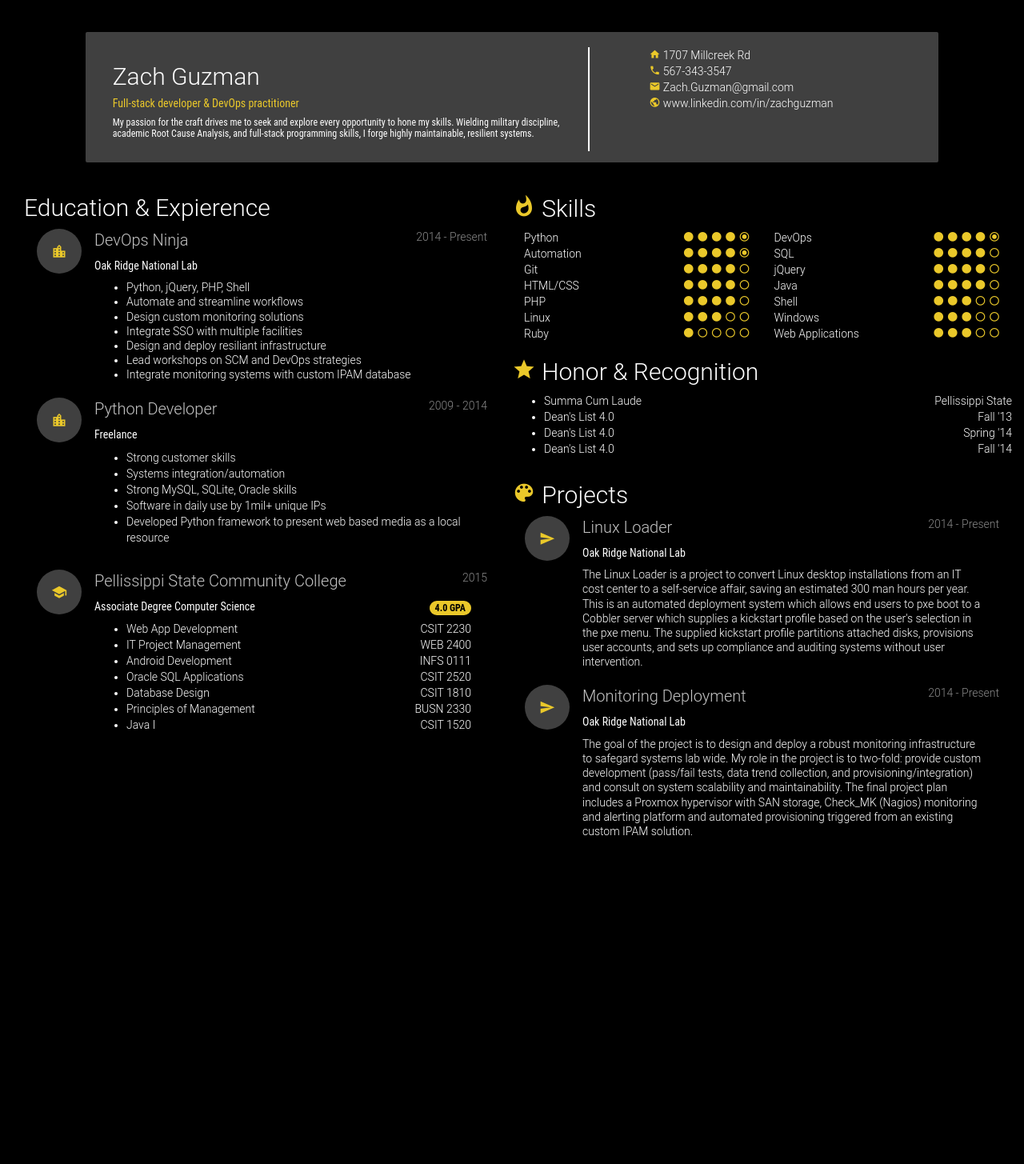
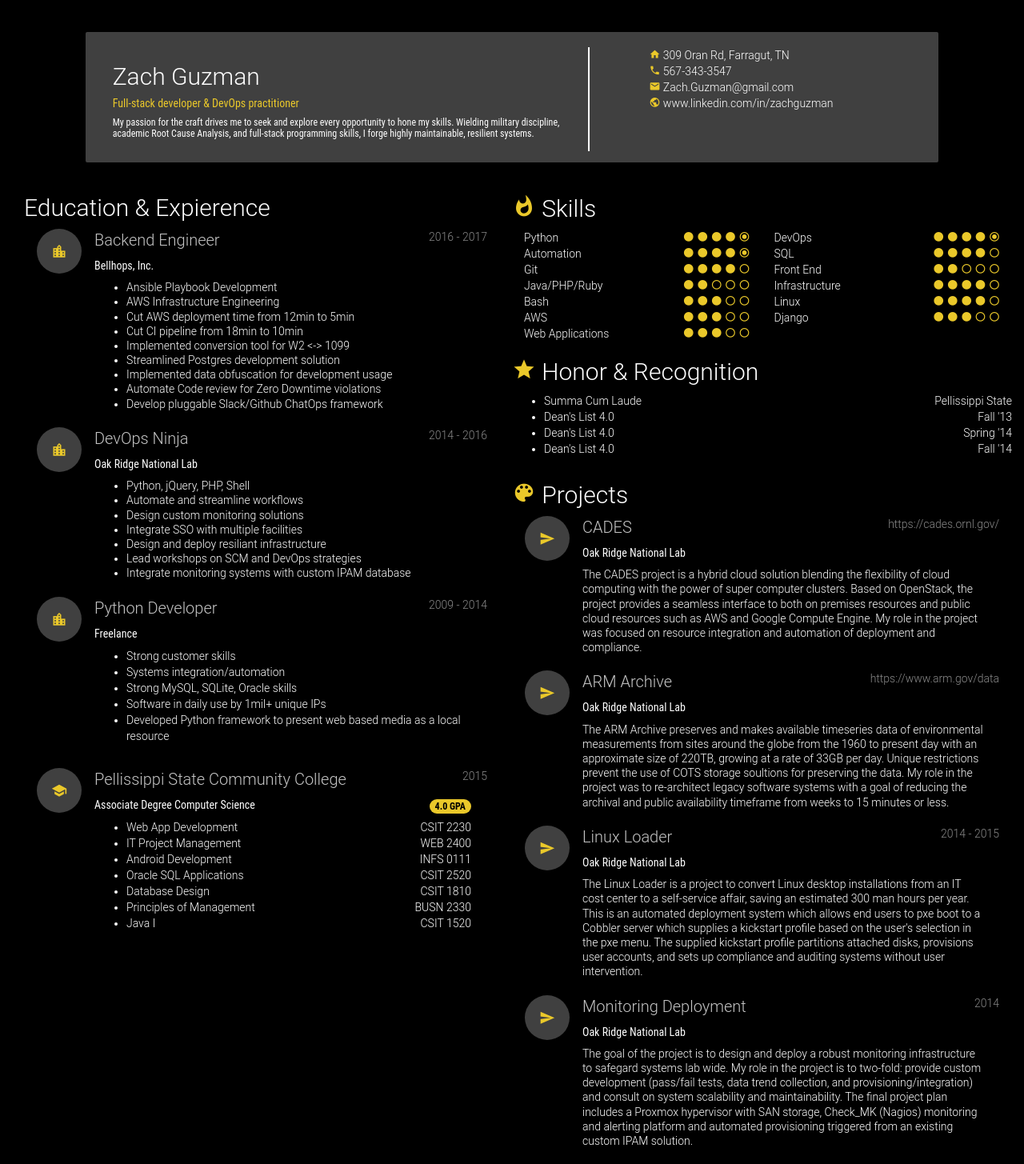
Before and after one commit to bstrdsmkr/bstrdsmkr.github.io, a Jekyll site: the page resume.html, which Jekyll copies as it is, in a window 1280 px wide. Shown: the whole page at 80% size. Built offline with Jekyll 4.4.1, drawn with Linux system fonts in a browser that asks for light colours; before the commit the page ends 1123 px from its top, so only the background shows below that.

Commit message:
Update resume

```diff
--- a/resume.html
+++ b/resume.html
@@ -20,7 +20,7 @@
     </div>
     <span class="vertical-divider"></span>
     <div class="col-xs-offset-8">
-      <div><i class="icon mdi-action-home"></i> 1707 Millcreek Rd</div>
+      <div><i class="icon mdi-action-home"></i> 309 Oran Rd, Farragut, TN</div>
       <div><i class="icon mdi-maps-local-phone"></i> 567-343-3547</div>
       <div><i class="icon mdi-content-mail"></i> Zach.Guzman@gmail.com</div>
       <div><i class="icon mdi-social-public"></i> www.linkedin.com/in/zachguzman</div>
@@ -29,13 +29,38 @@
   <div id="content" class="col-xs-12">
     <div class="col-sm-6">
       <h2>Education & Expierence</h2>
+
         <div class="list-group">
           <div class="list-group-item">
             <div class="row-action-primary">
               <i class="icon mdi-social-location-city"></i>
             </div>
             <div class="row-content">
-              <div class="least-content">2014 - Present</div>
+              <h4 class="list-group-item-heading">Backend Engineer</h4>
+              <div class="least-content">2016 - 2017</div>
+              <h5>Bellhops, Inc.</h5>
+              <ul class="list-group-item-text">
+                <li>Ansible Playbook Development</li>
+                <li>AWS Infrastructure Engineering</li>
+                <li>Cut AWS deployment time from 12min to 5min</li>
+                <li>Cut CI pipeline from 18min to 10min</li>
+                <li>Implemented conversion tool for W2 <-> 1099</li>
+                <li>Streamlined Postgres development solution</li>
+                <li>Implemented data obfuscation for development usage</li>
+                <li>Automate Code review for Zero Downtime violations</li>
+                <li>Develop pluggable Slack/Github ChatOps framework</li>
+              </ul>
+            </div>
+          </div>
+        </div>
+
+        <div class="list-group">
+          <div class="list-group-item">
+            <div class="row-action-primary">
+              <i class="icon mdi-social-location-city"></i>
+            </div>
+            <div class="row-content">
+              <div class="least-content">2014 - 2016</div>
               <h4 class="list-group-item-heading">DevOps Ninja</h4>
               <h5>Oak Ridge National Lab</h5>
               <ul class="list-group-item-text">
@@ -50,6 +75,7 @@
             </div>
           </div>
         </div>
+
         <div class="list-group">
           <div class="list-group-item">
             <div class="row-action-primary">
@@ -70,6 +96,7 @@
             </div>
           </div>
         </div>
+
         <div class="list-group">
           <div class="list-group-item">
             <div class="row-action-primary">
@@ -140,7 +167,25 @@
             <i class="icon mdi-toggle-radio-button-off"></i>
           </span>
         </div>
-        <div class="col-sm-6">jQuery
+        <div class="col-sm-6">Front End
+          <span class="pull-right">
+            <i class="icon mdi-image-lens"></i>
+            <i class="icon mdi-image-lens"></i>
+            <i class="icon mdi-toggle-radio-button-off"></i>
+            <i class="icon mdi-toggle-radio-button-off"></i>
+            <i class="icon mdi-toggle-radio-button-off"></i>
+          </span>
+        </div>
+        <div class="col-sm-6">Java/PHP/Ruby
+          <span class="pull-right">
+            <i class="icon mdi-image-lens"></i>
+            <i class="icon mdi-image-lens"></i>
+            <i class="icon mdi-toggle-radio-button-off"></i>
+            <i class="icon mdi-toggle-radio-button-off"></i>
+            <i class="icon mdi-toggle-radio-button-off"></i>
+          </span>
+        </div>
+        <div class="col-sm-6">Infrastructure
           <span class="pull-right">
             <i class="icon mdi-image-lens"></i>
             <i class="icon mdi-image-lens"></i>
@@ -149,34 +194,7 @@
             <i class="icon mdi-toggle-radio-button-off"></i>
           </span>
         </div>
-        <div class="col-sm-6">HTML/CSS
-          <span class="pull-right">
-            <i class="icon mdi-image-lens"></i>
-            <i class="icon mdi-image-lens"></i>
-            <i class="icon mdi-image-lens"></i>
-            <i class="icon mdi-image-lens"></i>
-            <i class="icon mdi-toggle-radio-button-off"></i>
-          </span>
-        </div>
-        <div class="col-sm-6">Java
-          <span class="pull-right">
-            <i class="icon mdi-image-lens"></i>
-            <i class="icon mdi-image-lens"></i>
-            <i class="icon mdi-image-lens"></i>
-            <i class="icon mdi-image-lens"></i>
-            <i class="icon mdi-toggle-radio-button-off"></i>
-          </span>
-        </div>
-        <div class="col-sm-6">PHP
-          <span class="pull-right">
-            <i class="icon mdi-image-lens"></i>
-            <i class="icon mdi-image-lens"></i>
-            <i class="icon mdi-image-lens"></i>
-            <i class="icon mdi-image-lens"></i>
-            <i class="icon mdi-toggle-radio-button-off"></i>
-          </span>
-        </div>
-        <div class="col-sm-6">Shell
+        <div class="col-sm-6">Bash
           <span class="pull-right">
             <i class="icon mdi-image-lens"></i>
             <i class="icon mdi-image-lens"></i>
@@ -190,11 +208,11 @@
             <i class="icon mdi-image-lens"></i>
             <i class="icon mdi-image-lens"></i>
             <i class="icon mdi-image-lens"></i>
-            <i class="icon mdi-toggle-radio-button-off"></i>
+            <i class="icon mdi-image-lens"></i>
             <i class="icon mdi-toggle-radio-button-off"></i>
           </span>
         </div>
-        <div class="col-sm-6">Windows
+        <div class="col-sm-6">AWS
           <span class="pull-right">
             <i class="icon mdi-image-lens"></i>
             <i class="icon mdi-image-lens"></i>
@@ -203,11 +221,11 @@
             <i class="icon mdi-toggle-radio-button-off"></i>
           </span>
         </div>
-        <div class="col-sm-6">Ruby
+        <div class="col-sm-6">Django
           <span class="pull-right">
             <i class="icon mdi-image-lens"></i>
-            <i class="icon mdi-toggle-radio-button-off"></i>
-            <i class="icon mdi-toggle-radio-button-off"></i>
+            <i class="icon mdi-image-lens"></i>
+            <i class="icon mdi-image-lens"></i>
             <i class="icon mdi-toggle-radio-button-off"></i>
             <i class="icon mdi-toggle-radio-button-off"></i>
           </span>
@@ -239,7 +257,33 @@
               <i class="icon mdi-content-send"></i>
             </div>
             <div class="row-content">
-              <div class="least-content">2014 - Present</div>
+              <div class="least-content">https://cades.ornl.gov/</div>
+              <h4 class="list-group-item-heading">CADES</h4>
+              <h5>Oak Ridge National Lab</h5>
+              <p class="list-group-item-text">The CADES project is a hybrid cloud solution blending the flexibility of cloud computing with the power of super computer clusters. Based on OpenStack, the project provides a seamless interface to both on premises resources and public cloud resources such as AWS and Google Compute Engine. My role in the project was focused on resource integration and automation of deployment and compliance.</p>
+            </div>
+          </div>
+        </div>
+        <div class="list-group">
+          <div class="list-group-item">
+            <div class="row-action-primary">
+              <i class="icon mdi-content-send"></i>
+            </div>
+            <div class="row-content">
+              <div class="least-content">https://www.arm.gov/data</div>
+              <h4 class="list-group-item-heading">ARM Archive</h4>
+              <h5>Oak Ridge National Lab</h5>
+              <p class="list-group-item-text">The ARM Archive preserves and makes available timeseries data of environmental measurements from sites around the globe from the 1960 to present day with an approximate size of 220TB, growing at a rate of 33GB per day. Unique restrictions prevent the use of COTS storage soultions for preserving the data. My role in the project was to re-architect legacy software systems with a goal of reducing the archival and public availability timeframe from weeks to 15 minutes or less.</p>
+            </div>
+          </div>
+        </div>
+        <div class="list-group">
+          <div class="list-group-item">
+            <div class="row-action-primary">
+              <i class="icon mdi-content-send"></i>
+            </div>
+            <div class="row-content">
+              <div class="least-content">2014 - 2015</div>
               <h4 class="list-group-item-heading">Linux Loader</h4>
               <h5>Oak Ridge National Lab</h5>
               <p class="list-group-item-text">The Linux Loader is a project to convert Linux desktop installations from an IT cost center to a self-service affair, saving an estimated 300 man hours per year. This is an automated deployment system which allows end users to pxe boot to a Cobbler server which supplies a kickstart profile based on the user's selection in the pxe menu. The supplied kickstart profile partitions attached disks, provisions user accounts, and sets up compliance and auditing systems without user intervention.</p>
@@ -252,7 +296,7 @@
               <i class="icon mdi-content-send"></i>
             </div>
             <div class="row-content">
-              <div class="least-content">2014 - Present</div>
+              <div class="least-content">2014</div>
               <h4 class="list-group-item-heading">Monitoring Deployment</h4>
               <h5>Oak Ridge National Lab</h5>
               <p class="list-group-item-text">The goal of the project is to design and deploy a robust monitoring infrastructure to safegard systems lab wide. My role in the project is to two-fold: provide custom development (pass/fail tests, data trend collection, and provisioning/integration) and consult on system scalability and maintainability. The final project plan includes a Proxmox hypervisor with SAN storage, Check_MK (Nagios) monitoring and alerting platform and automated provisioning triggered from an existing custom IPAM solution.</p>
```
Also changed, not shown: css/resume/bootstrap.min.css.
